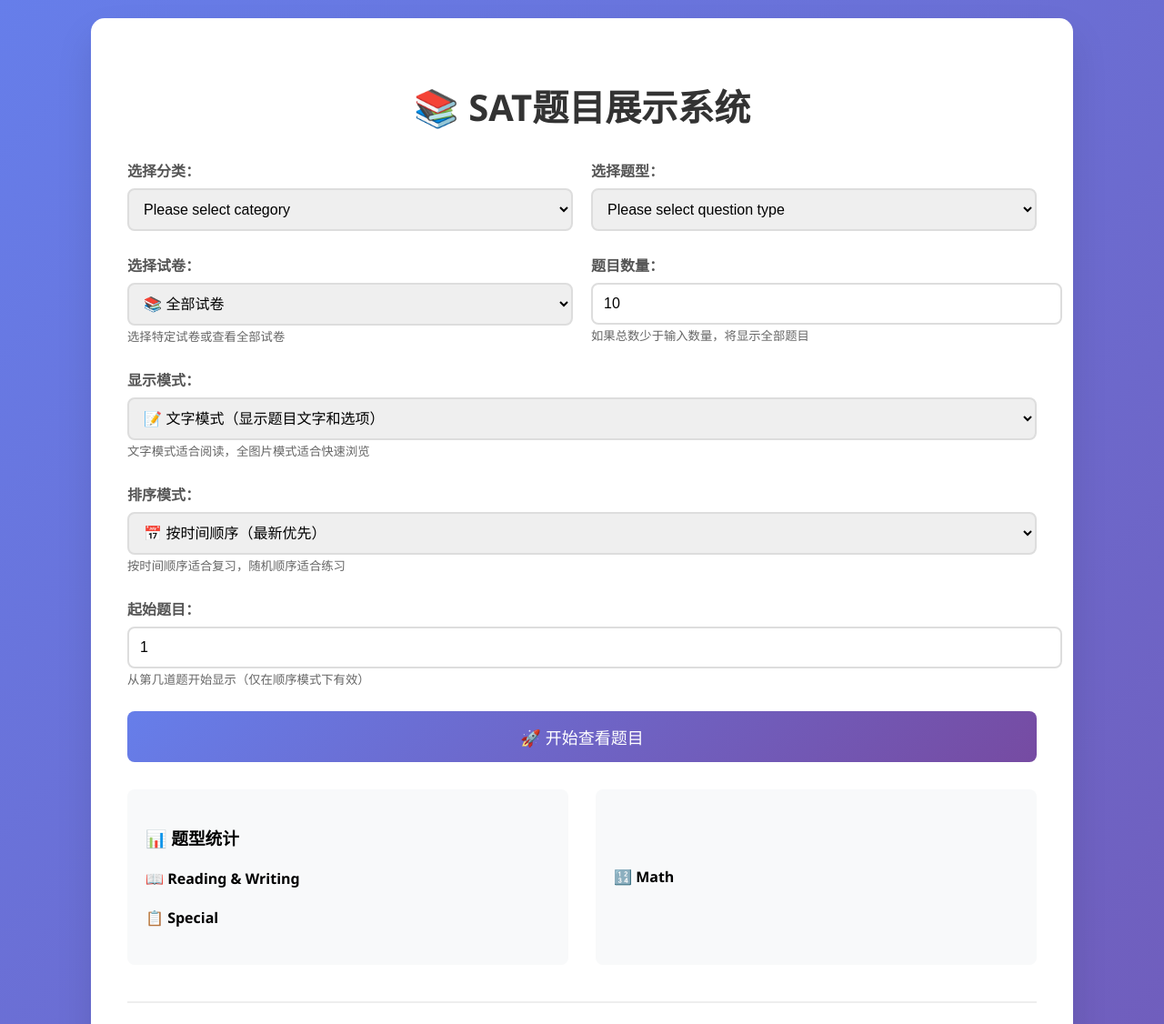
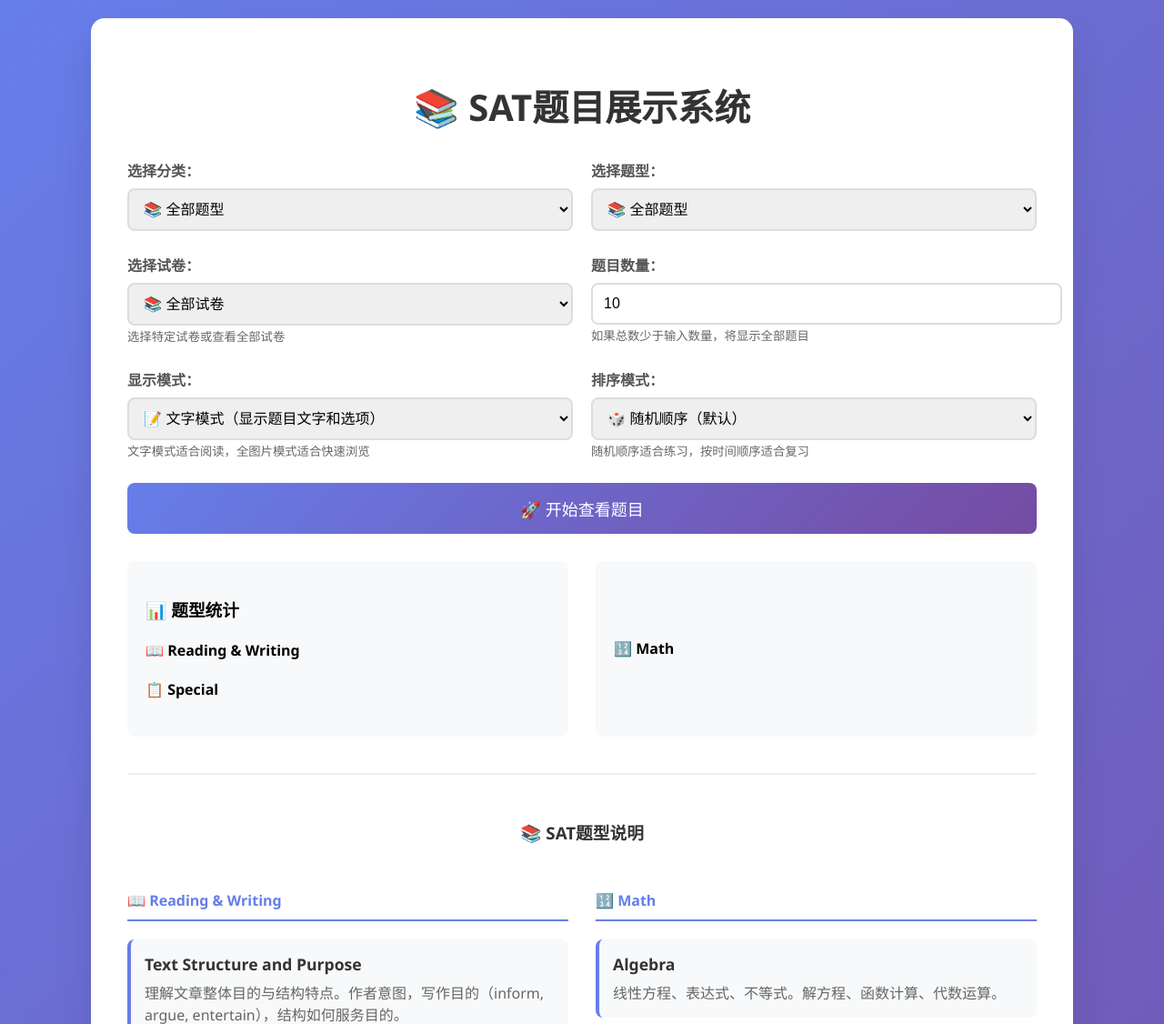
Before and after one commit to skyvense/SatExam, a Flask app: page / in a window 1280 px wide. Shown: the top 1126 px of the page at 91% size. Run offline with Flask 3, Linux system fonts and the light colour scheme; data that the repository does not hold is empty.

Commit message:
finalizing

```diff
--- a/src/www/app.py
+++ b/src/www/app.py
@@ -126,17 +126,21 @@ def get_exam_names():
     # 将Row对象转换为字典
     return [dict(row) for row in results]
 
-def get_questions_by_type(question_type, limit=100, order='time', start_question=1, exam_name=None):
+def get_questions_by_type(question_type, limit=100, order='random', start_question=1, exam_name=None):
     """根据题型获取题目"""
     conn = get_db_connection()
     cursor = conn.cursor()
 
     # 构建WHERE条件
     where_conditions = [
-        "question_type = ?",
         "(options IS NOT NULL AND LENGTH(options) >= 10)"
     ]
-    params = [question_type]
+    params = []
+
+    # 如果指定了题型，添加过滤条件
+    if question_type and question_type != "全部":
+        where_conditions.append("question_type = ?")
+        params.append(question_type)
 
     # 如果指定了考试名称，添加过滤条件
     if exam_name and exam_name != "全部":
@@ -155,7 +159,7 @@ def get_questions_by_type(question_type, limit=100, order='time', start_question
             LIMIT ?
         """, params + [limit])
     else:
-        # 按时间排序（默认），支持起始位置
+        # 按时间排序，支持起始位置
         cursor.execute(f"""
             SELECT id, file_path, question_id, question_type, content, options, confidence, add_time, exam_name
             FROM questions
@@ -183,28 +187,31 @@ def index():
 @app.route('/questions')
 def questions():
     """题目展示页面"""
-    question_type = request.args.get('type')
+    question_type = request.args.get('type', '全部')
     limit = int(request.args.get('limit', 100))
     mode = request.args.get('mode', 'text')
-    order = request.args.get('order', 'time')
+    order = request.args.get('order', 'random')
     start_question = int(request.args.get('start_question', 1))
     exam_name = request.args.get('exam_name', '全部')
-
-    if not question_type:
-        return "请选择题型", 400
 
     # 如果是随机模式，忽略起始题目参数
     if order == 'random':
         start_question = 1
 
     questions = get_questions_by_type(question_type, limit, order, start_question, exam_name)
-    type_description = QUESTION_TYPES.get(question_type, question_type)
+
+    # 确定题型描述
+    if question_type and question_type != "全部":
+        type_description = QUESTION_TYPES.get(question_type, question_type)
+    else:
+        type_description = "全部题型"
 
     if mode == 'images':
         return render_template('questions_images.html',
                              questions=questions,
                              question_type=question_type,
                              type_description=type_description,
+                             type_descriptions=QUESTION_TYPES,
                              total_count=len(questions),
                              order=order,
                              start_question=start_question,
@@ -214,6 +221,7 @@ def questions():
                              questions=questions,
                              question_type=question_type,
                              type_description=type_description,
+                             type_descriptions=QUESTION_TYPES,
                              total_count=len(questions),
                              order=order,
                              start_question=start_question,
@@ -232,14 +240,11 @@ def api_question_types():
 @app.route('/api/questions')
 def api_questions():
     """API: 获取题目列表"""
-    question_type = request.args.get('type')
+    question_type = request.args.get('type', '全部')
     limit = int(request.args.get('limit', 100))
-    order = request.args.get('order', 'time')
+    order = request.args.get('order', 'random')
     start_question = int(request.args.get('start_question', 1))
     exam_name = request.args.get('exam_name', '全部')
-
-    if not question_type:
-        return jsonify({'error': '请选择题目类型'}), 400
 
     # 如果是随机模式，忽略起始题目参数
     if order == 'random':
@@ -331,17 +336,22 @@ def check_answer_with_ai(question_content, options, user_answer):
 
         if response.status_code == 200:
             response_data = response.json()
+            ai_response = response_data['choices'][0]['message']['content']
+            return {
+                'success': True,
+                'analysis': ai_response
+            }
+        elif response.status_code == 401:
+            # API密钥无效
+            return {
+                'success': False,
+                'error': 'AI服务暂时不可用：API密钥已过期或无效。请联系管理员更新API密钥。'
+            }
         else:
             return {
                 'success': False,
-                'error': f'API调用失败: {response.status_code} - {response.text[:100]}'
+                'error': f'AI服务暂时不可用：API调用失败 ({response.status_code})。请稍后重试。'
             }
-
-        ai_response = response_data['choices'][0]['message']['content']
-        return {
-            'success': True,
-            'analysis': ai_response
-        }
 
     except Exception as e:
         import traceback
@@ -351,7 +361,7 @@ def check_answer_with_ai(question_content, options, user_answer):
         print(f"错误信息: {str(e)}")
         return {
             'success': False,
-            'error': f'检查答案时出错: {str(e)}'
+            'error': f'AI服务暂时不可用：{str(e)}。请稍后重试。'
         }
 
 @app.route('/api/check_answer', methods=['POST'])
--- a/src/www/config.py
+++ b/src/www/config.py
@@ -6,7 +6,7 @@ Web应用配置文件
 import os
 
 # OpenRouter API配置
-OPENROUTER_API_KEY = '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'
+OPENROUTER_API_KEY = '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'
 OPENROUTER_MODEL = 'openai/gpt-4o-mini'  # 使用与qtype.py相同的模型
 OPENROUTER_BASE_URL = 'https://openrouter.ai/api/v1'
 
--- a/src/www/templates/index.html
+++ b/src/www/templates/index.html
@@ -192,7 +192,7 @@
                 <div class="form-group">
                     <label for="category">选择分类：</label>
                     <select name="category" id="category" onchange="updateQuestionTypes()">
-                        <option value="">Please select category</option>
+                        <option value="">📚 全部题型</option>
                         <option value="reading_writing">📖 Reading & Writing</option>
                         <option value="math">🔢 Math</option>
                         <option value="special">📋 Special</option>
@@ -201,8 +201,8 @@
 
                 <div class="form-group">
                     <label for="type">选择题型：</label>
-                    <select name="type" id="type" required>
-                        <option value="">Please select question type</option>
+                    <select name="type" id="type">
+                        <option value="全部">📚 全部题型</option>
                     </select>
                 </div>
             </div>
@@ -228,6 +228,7 @@
                 </div>
             </div>
 
+            <div class="form-row">
                 <div class="form-group">
                     <label for="mode">显示模式：</label>
                     <select name="mode" id="mode" required>
@@ -240,16 +241,17 @@
                 <div class="form-group">
                     <label for="order">排序模式：</label>
                     <select name="order" id="order" required onchange="toggleStartQuestion()">
+                        <option value="random">🎲 随机顺序（默认）</option>
                         <option value="time">📅 按时间顺序（最新优先）</option>
-                    <option value="random">🎲 随机顺序</option>
                     </select>
-                <small style="color: #666;">按时间顺序适合复习，随机顺序适合练习</small>
+                    <small style="color: #666;">随机顺序适合练习，按时间顺序适合复习</small>
+                </div>
             </div>
 
             <div class="form-group" id="startQuestionGroup" style="display: none;">
                 <label for="start_question">起始题目：</label>
                 <input type="number" name="start_question" id="start_question" value="1" min="1" required>
-                <small style="color: #666;">从第几道题开始显示（仅在顺序模式下有效）</small>
+                <small style="color: #666;">从第几道题开始显示（仅在时间顺序模式下有效）</small>
             </div>
 
             <button type="submit" class="btn">🚀 开始查看题目</button>
@@ -427,9 +429,12 @@
             const selectedCategory = categorySelect.value;
 
             // 清空题型选择
-            typeSelect.innerHTML = '<option value="">Please select question type</option>';
+            typeSelect.innerHTML = '<option value="全部">📚 全部题型</option>';
 
-            if (!selectedCategory) return;
+            if (!selectedCategory) {
+                // 如果没有选择分类，保持全部题型选项
+                return;
+            }
 
             // 获取选中分类的题型
             const categoryTypes = questionCategories[selectedCategory].types;
--- a/src/www/templates/questions.html
+++ b/src/www/templates/questions.html
@@ -369,7 +369,7 @@
             <div class="question-header">
                 <div>
                     <div class="question-id">题目ID: {{ question.question_id }}</div>
-                    <div class="question-type">题型: {{ type_description }}</div>
+                    <div class="question-type">题型: {{ type_descriptions.get(question.question_type, question.question_type) if question.question_type else '未知题型' }}</div>
                 </div>
                 <div style="text-align: right;">
                     <div>置信度: <span class="confidence">{{ "%.2f"|format(question.confidence) }}</span></div>
```
Lines whose indentation alone changed are shown as unchanged.
